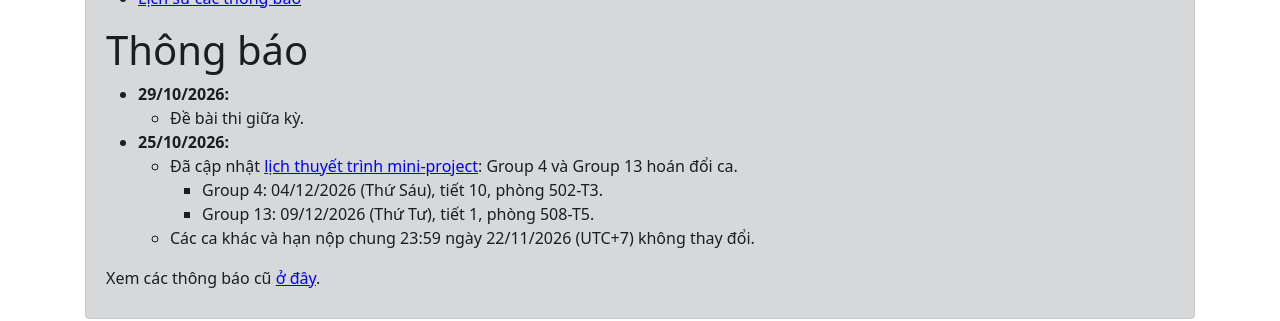
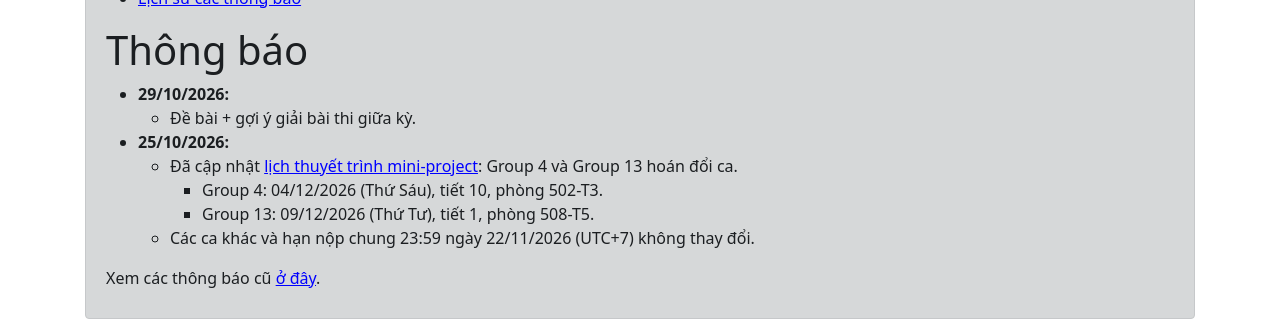
Before and after one commit to hoanganhduc/hoanganhduc.github.io, a Jekyll site: the page built from teaching/VNU-HUS/2026/winter/MAT3508/index.md, in a window 1280 px wide and 900 px high. Shown: the part 307-628 px from the top of the window. Built offline with Jekyll 4.4.1, drawn with Linux system fonts in a browser that asks for light colours; nearby versions of some CDN libraries; a style sheet for code colours, icons or effects is not loaded; some of the changed text lies outside the part shown.

Commit message:
Updated @ 2026-10-30  13:27:58 ICT

```diff
--- a/teaching/VNU-HUS/2026/winter/MAT3508/index.md
+++ b/teaching/VNU-HUS/2026/winter/MAT3508/index.md
@@ -17,7 +17,7 @@ katex: true
 <!-- <h2 style="color:red;">Thi giữa kỳ (dự kiến): 28/10/2026 (Thứ Tư), 07:00 -- 10:40 (4 nhóm), Phòng 508-T5.</h2> -->
 
 * **29/10/2026:**
-  * Đề bài thi giữa kỳ.
+  * Đề bài + gợi ý giải bài thi giữa kỳ.
 
 * **25/10/2026:**
   * Đã cập nhật [lịch thuyết trình mini-project]({% link teaching/VNU-HUS/2026/winter/MAT3508/mini-projects.md %}#presentation-schedule): Group 4 và Group 13 hoán đổi ca.
@@ -98,7 +98,7 @@ Xem các thông báo cũ [ở đây](#lịch-sử-các-thông-báo).
 
 * Giữa kỳ: 28/10/2026 (Thứ Tư), 07:00 -- 10:40 (4 nhóm), Phòng 508-T5.
   * Đề và đáp án do Lê Huy Hùng soạn.
-  * [Đề 01](Midterm/de_thi_01.pdf), [Đề 02](Midterm/de_thi_02.pdf).
+  * [Đề 01 + hướng dẫn giải](Midterm/de_thi_va_loi_giai_01.pdf), [Đề 02 + hướng dẫn giải](Midterm/de_thi_va_loi_giai_02.pdf).
 
 **Các mốc mini-project cuối kỳ (ICT, UTC+7):**
 
```
Also changed, not shown: other parts of teaching/VNU-HUS/2026/winter/MAT3508/index.md (+1 -1 lines), 5 other files.
